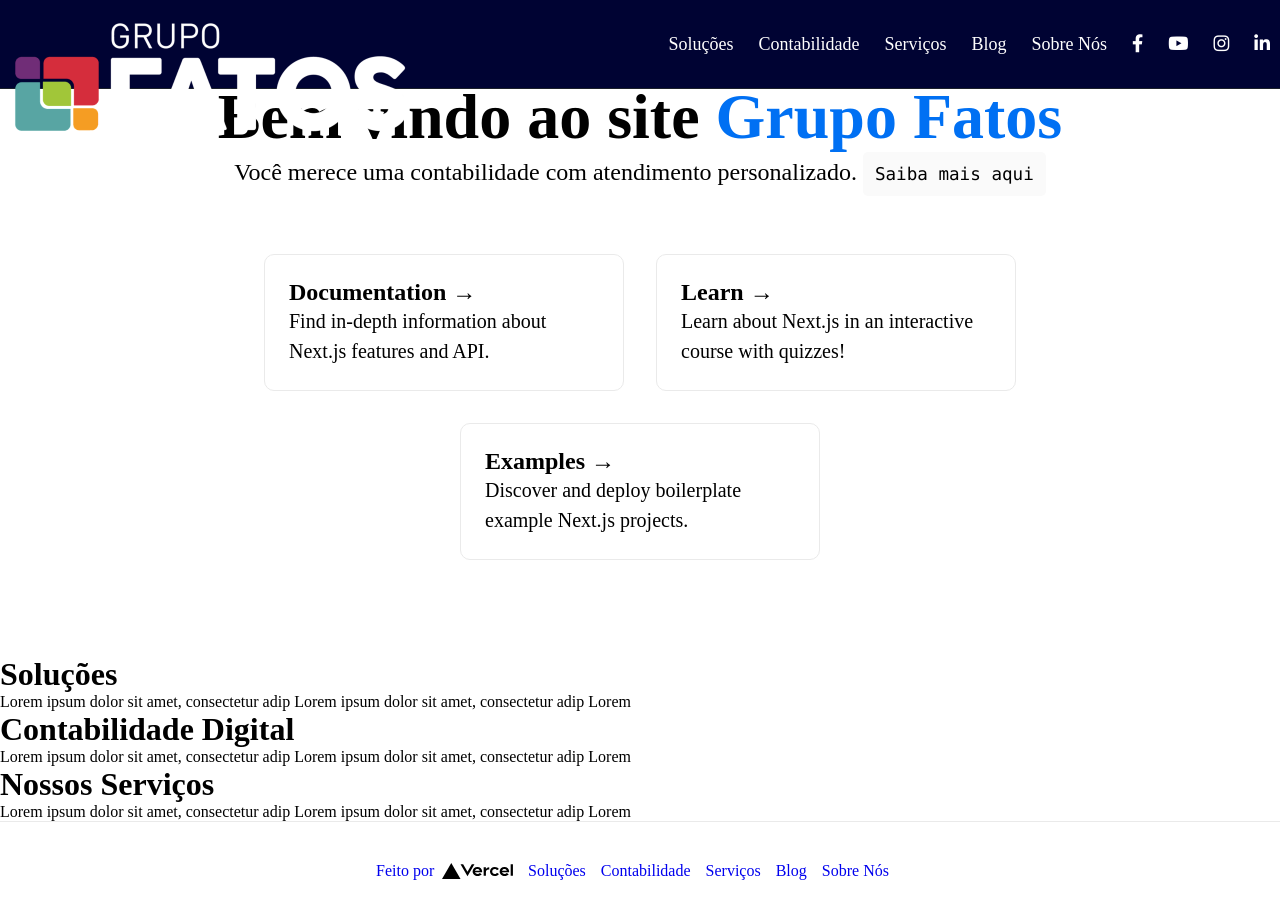
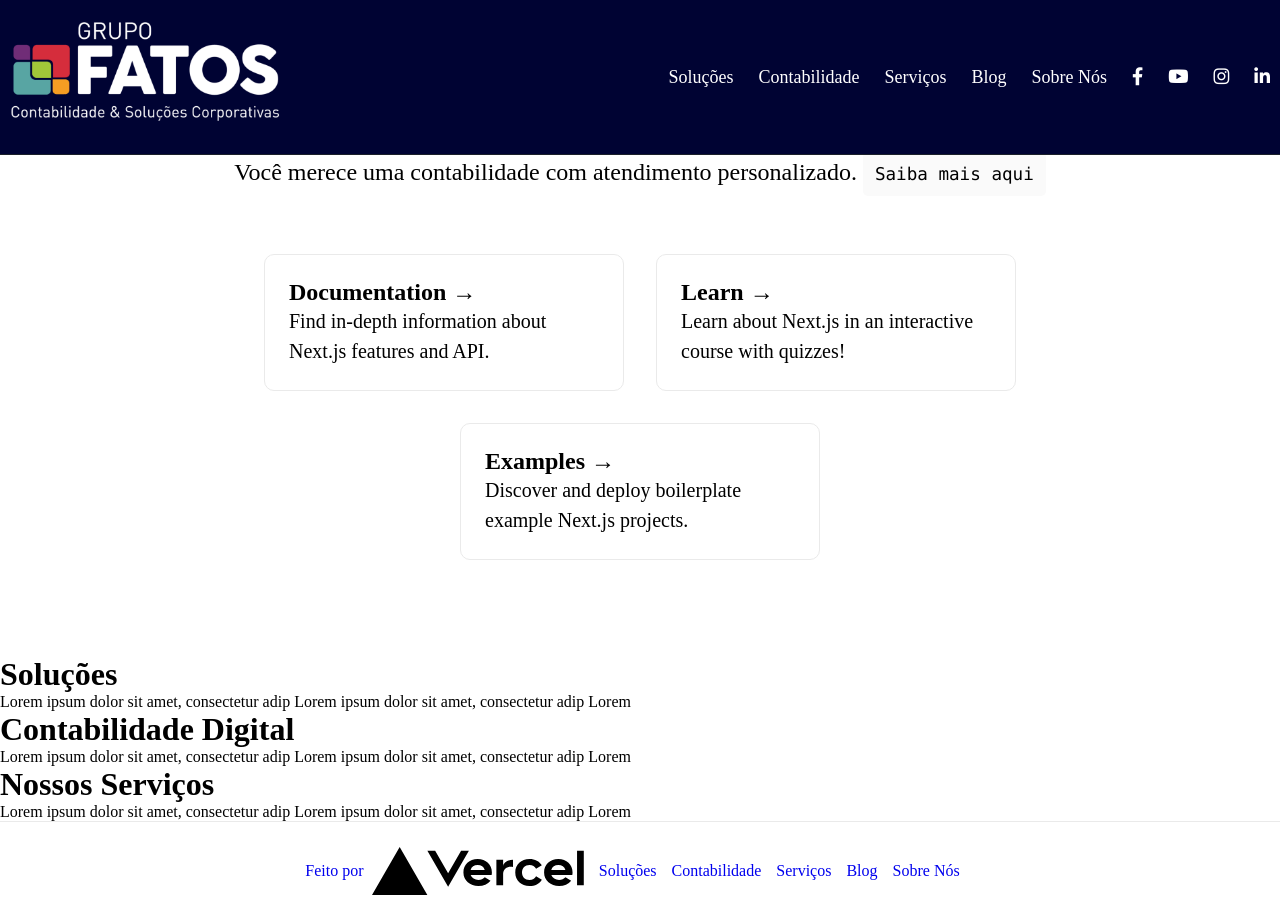
Before and after one commit to Akastro/GrupoFatos, a Next.js app: page / in a window 1280 px wide. Built offline with nearby package versions, Linux system fonts and the light colour scheme.

Commit message:
49° commit

```diff
--- a/components/Footer.js
+++ b/components/Footer.js
@@ -16,7 +16,7 @@ const Footer =() => (
           rel="noopener noreferrer"
         >
           Feito por{' '}
-          <img src="/vercel.svg" alt="Vercel Logo" className={styles.logo_footer} />
+          <img src="/vercel.svg" alt="Vercel Logo" className={styles.logo} />
         </a>
 
 
--- a/components/Menu.js
+++ b/components/Menu.js
@@ -3,7 +3,7 @@ const Menu = () => (
     <div>
         <nav className="navbar">
             <div className="max-width">
-                <div className={styles.logo}>
+                <div className="logo">
                     <a href="/"><img src="/logo.png" alt="Grupo Fatos"></img></a>
                 </div>
                 <ul className="menu">
--- a/styles/Home.module.css
+++ b/styles/Home.module.css
@@ -133,9 +133,7 @@
   height: 3em;
 }
 
-.logo_footer {
-  height: 1em;
-}
+
 
 @media (max-width: 600px) {
   .grid {
--- a/styles/globals.css
+++ b/styles/globals.css
@@ -15,8 +15,12 @@ body{
 .navbar .logo a{
   color: #ffffff;
   font-size: 35px;
-  font-weight: 500;
 }
+
+.logo img{
+  height: 3em;
+}
+
 .navbar{
   position: fixed;
   width: 100%;
```
